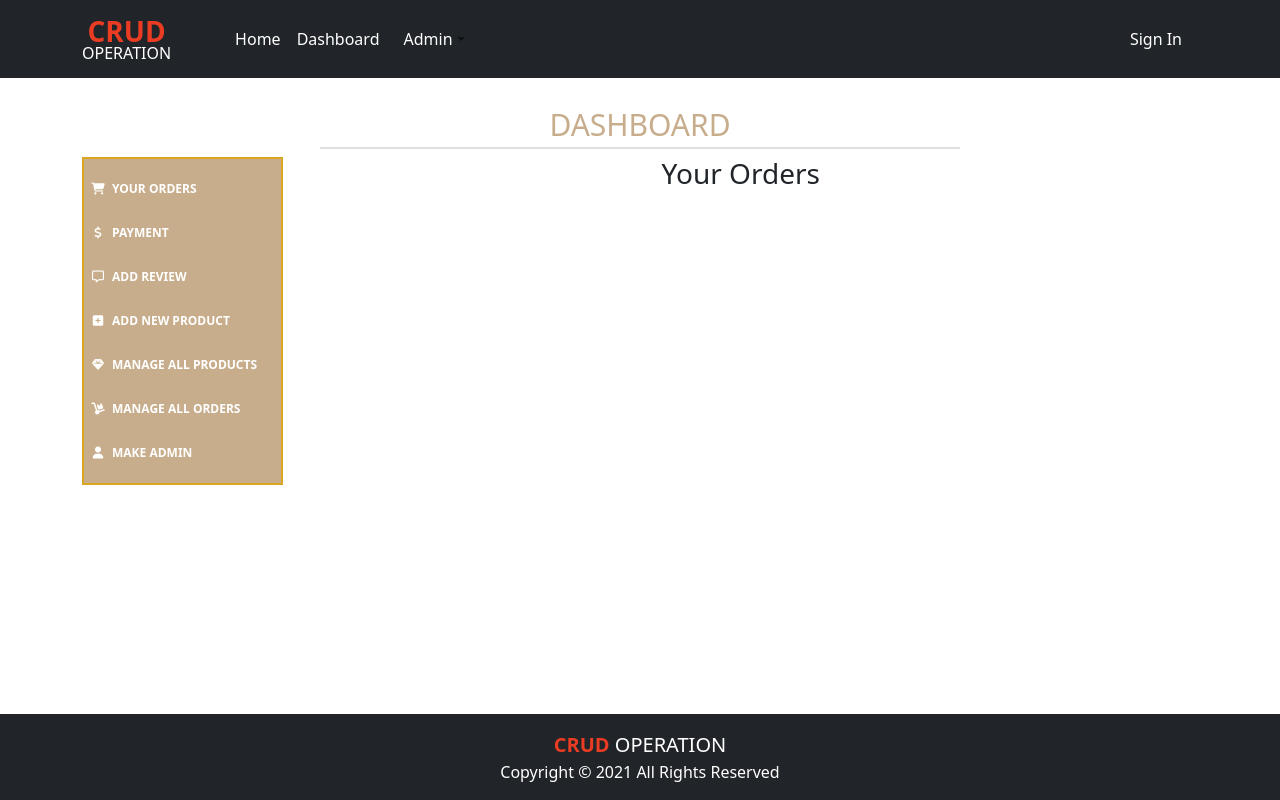
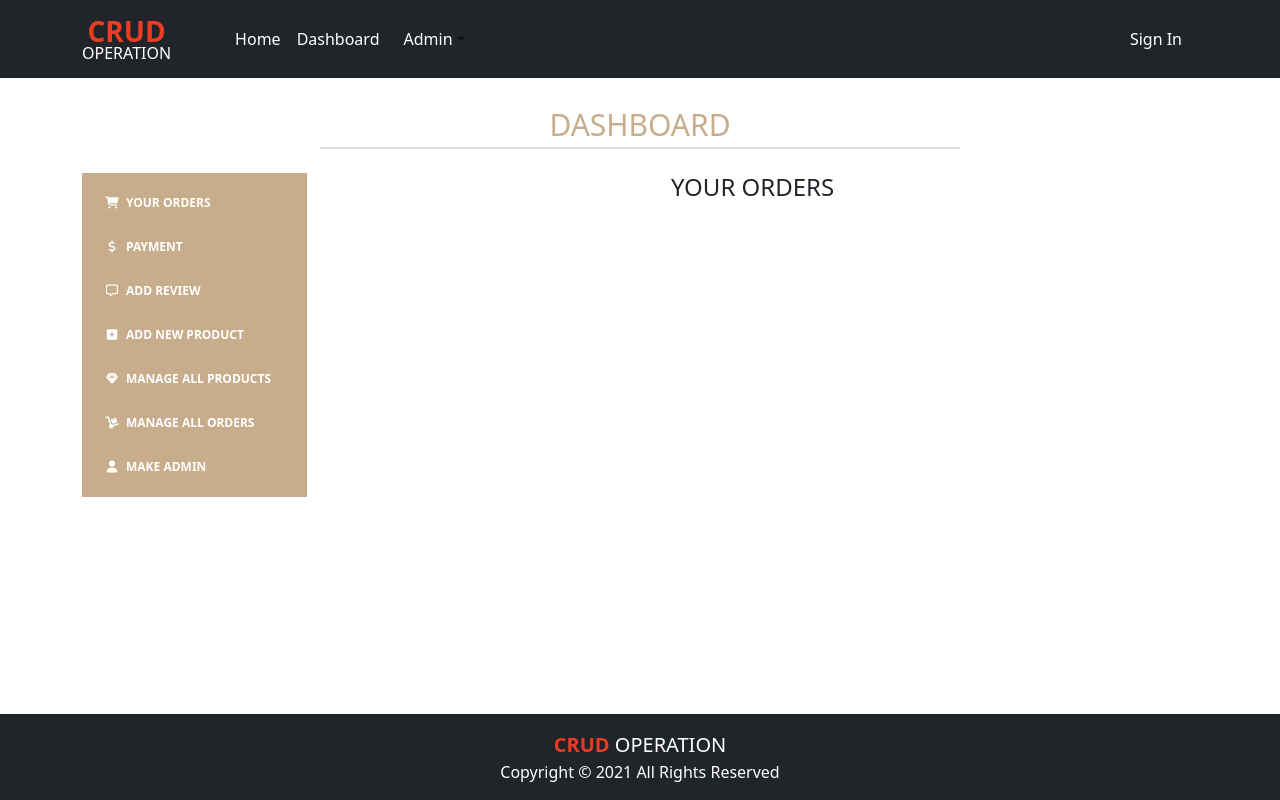
Before and after one commit to React-JS-Beginner/more_crud_site, a React (Create React App) app: page /dashboard in a window 1280 px wide. Built offline with nearby package versions, Linux system fonts and the light colour scheme; no server answers.

Commit message:
text-uppercase

```diff
--- a/src/Components/Dashboard/AddNewProduct/AddNewProduct.js
+++ b/src/Components/Dashboard/AddNewProduct/AddNewProduct.js
@@ -3,7 +3,7 @@ import React from "react";
 const AddNewProduct = () => {
   return (
     <div>
-      <h3 className="text-dark text-center">Add New Product</h3>
+      <h4 className="text-uppercase text-dark text-center">Add New Product</h4>
     </div>
   );
 };
--- a/src/Components/Dashboard/AddReview/AddReview.js
+++ b/src/Components/Dashboard/AddReview/AddReview.js
@@ -3,7 +3,7 @@ import React from 'react';
 const AddReview = () => {
     return (
         <div>
-            <h3 className="text-dark text-center">Add Review</h3>
+            <h4 className="text-uppercase text-dark text-center">Add Review</h4>
         </div>
     );
 };
--- a/src/Components/Dashboard/Dashboard.css
+++ b/src/Components/Dashboard/Dashboard.css
@@ -18,8 +18,7 @@ hr.new {
   background-color: #c7ad8b;
   color: white;
   font-weight: bold;
-  width: 250px;
-  border: 2px goldenrod solid;
+  width: 280px;
 }
 
 .dashboard-navText {
@@ -37,5 +36,4 @@ hr.new {
 /* //////////////////// Media Queries ///////////////////// */
 
 @media all and (max-width: 688px) {
-
 }
--- a/src/Components/Dashboard/Dashboard.js
+++ b/src/Components/Dashboard/Dashboard.js
@@ -18,10 +18,10 @@ const Dashboard = () => {
       <div className="dashboard-text pt-4">
         <span className="text-uppercase">DashBoard</span>
       </div>
-      <hr className="new" />
+      <hr className="new mb-4" />
       <Container className="mt-2">
         <div className="d-flex">
-          <div className="side-menu">
+          <div className="side-menu px-3">
             <div className="pt-3">
               <Nav className="d-grid me-auto">
                 <NavLink
--- a/src/Components/Dashboard/MakeAdmin/MakeAdmin.js
+++ b/src/Components/Dashboard/MakeAdmin/MakeAdmin.js
@@ -3,7 +3,7 @@ import React from 'react';
 const MakeAdmin = () => {
     return (
         <div>
-            <h3 className="text-dark text-center">Make Admin</h3>
+            <h4 className="text-uppercase text-dark text-center">Make Admin</h4>
         </div>
     );
 };
--- a/src/Components/Dashboard/ManageAllOrders/ManageAllOrders.js
+++ b/src/Components/Dashboard/ManageAllOrders/ManageAllOrders.js
@@ -3,7 +3,7 @@ import React from "react";
 const ManageAllOrders = () => {
   return (
     <div>
-      <h3 className="text-dark text-center">Manage All Orders</h3>
+      <h4 className="text-uppercase text-dark text-center">Manage All Orders</h4>
     </div>
   );
 };
--- a/src/Components/Dashboard/ManageAllProducts/ManageAllProducts.js
+++ b/src/Components/Dashboard/ManageAllProducts/ManageAllProducts.js
@@ -3,7 +3,7 @@ import React from 'react';
 const ManageAllProducts = () => {
     return (
         <div>
-            <h3 className="text-dark text-center">Manage All Products</h3>
+            <h4 className="text-uppercase text-dark text-center">Manage All Products</h4>
         </div>
     );
 };
--- a/src/Components/Dashboard/Payment/Payment.js
+++ b/src/Components/Dashboard/Payment/Payment.js
@@ -3,7 +3,7 @@ import React from 'react';
 const Payment = () => {
     return (
         <div>
-            <h3 className="text-dark text-center">Payment</h3>
+            <h4 className="text-uppercase text-dark text-center">Payment</h4>
         </div>
     );
 };
--- a/src/Components/Dashboard/YourOrders/YourOrders.js
+++ b/src/Components/Dashboard/YourOrders/YourOrders.js
@@ -3,7 +3,7 @@ import React from 'react';
 const YourOrders = () => {
     return (
         <div>
-            <h3 className="text-dark text-center">Your Orders</h3>
+            <h4 className="text-dark text-uppercase text-center">Your Orders</h4>
         </div>
     );
 };
```
